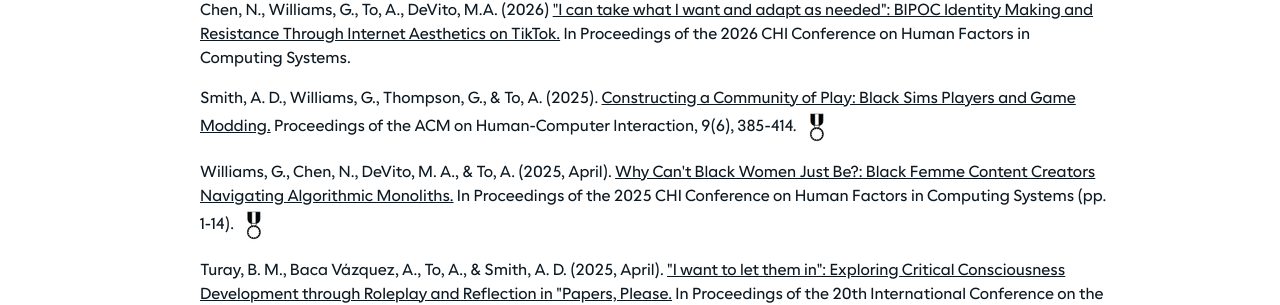
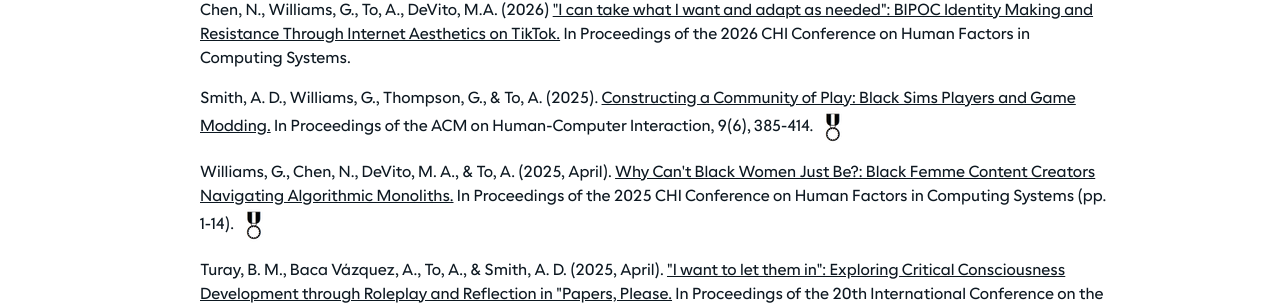
Before and after one commit to ato-neulab/Lab-Website, a Jekyll site: the page built from publications.html, in a window 1280 px wide. Shown: the part 541-846 px from the top of the page. Built offline with Jekyll 4.4.1, drawn with Linux system fonts in a browser that asks for light colours.

Commit message:
adjusted publications to remove liquid error on publications line

```diff
--- a/_data/publications.yml
+++ b/_data/publications.yml
@@ -10,10 +10,10 @@
   proceedings: "In Proceedings of the 2026 CHI Conference on Human Factors in Computing Systems."
   link: "https://programs.sigchi.org/chi/2026/program/content/223190"
 
-- title: "Smith, A. D., Williams, G., Thompson, G., & To, A. (2025). Constructing a Community of Play: Black Sims Players and Game Modding. Proceedings of the ACM on Human-Computer Interaction, 9(6), 385-414. *Honourable Mention Award"
+- title: "Smith, A. D., Williams, G., Thompson, G., & To, A. (2025). Constructing a Community of Play: Black Sims Players and Game Modding. InProceedings of the ACM on Human-Computer Interaction, 9(6), 385-414. *Honourable Mention Award"
   authors: "Smith, A. D., Williams, G., Thompson, G., & To, A. (2025)."
   name: "Constructing a Community of Play: Black Sims Players and Game Modding."
-  proceedings: "Proceedings of the ACM on Human-Computer Interaction, 9(6), 385-414."
+  proceedings: "In Proceedings of the ACM on Human-Computer Interaction, 9(6), 385-414."
   award: "Honourable Mention Award"
   link: "https://dl.acm.org/doi/10.1145/3748609"
 
--- a/publications.html
+++ b/publications.html
@@ -16,7 +16,7 @@
             <!-- If the publication has a provided link, the YML file should break down the title into components for display -->
             {% if publication.link and publication.name %}
             <a class="hover-link" href="{{ publication.link }}">
-                {{ publication.authors }} {{ }}<span class="underlined">{{ publication.name }}</span>{{ }} {{ publication.proceedings }}
+                {{ publication.authors }} <span class="underlined">{{ publication.name }}</span> {{ publication.proceedings }}
                 {% if publication.award == "Best Paper Award" %}
                     <img src="/assets/images/icons/bestpaper.png" alt="Best Paper Award Icon"
                     title="Best Paper Award">
```
